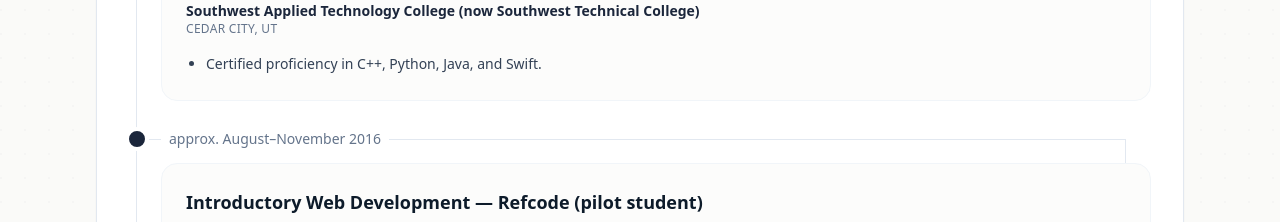
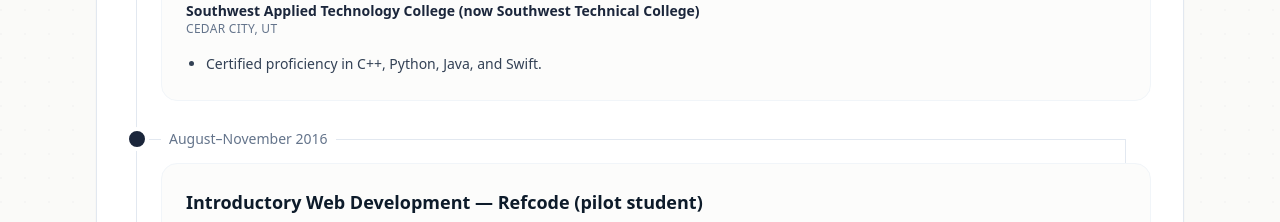
Before and after one commit to austenstrine/austenstrine_portfolio, a Next.js app in the folder apps/web/: page / in a window 1280 px wide. Shown: the part 2460-2682 px from the top of the page. Built offline with nearby package versions, Linux system fonts and the light colour scheme; no server answers.

Commit message:
Drop approx. from Refcode dates on CV and timeline.

```diff
--- a/apps/web/src/data/cv-content.ts
+++ b/apps/web/src/data/cv-content.ts
@@ -60,7 +60,7 @@ export const CV_CERTIFICATES: CvCertificate[] = [
 	{
 		title: 'Introductory Web Development — Refcode (pilot student)',
 		org: 'Refcode',
-		dates: 'approx. August–November 2016',
+		dates: 'August–November 2016',
 		bullets: [
 			'First student of brother Brenton Strine\'s Refcode coding bootcamp (used to test curriculum flow and identify common beginner questions and difficulties).',
 			'Core project: rock-paper-scissors web game (posted to GitHub November 2016).',
--- a/apps/web/src/data/experience.ts
+++ b/apps/web/src/data/experience.ts
@@ -135,7 +135,7 @@ export const professionalExperience: ExperienceRole[] = [
 		category: 'education',
 		title: 'Introductory Web Development — Refcode (pilot student)',
 		organization: 'Refcode',
-		dates: 'approx. August–November 2016',
+		dates: 'August–November 2016',
 		bullets: [
 			'First student of brother Brenton Strine\'s Refcode coding bootcamp (used to test curriculum flow and identify common beginner questions and difficulties).',
 			'Core project: rock-paper-scissors web game (posted to GitHub November 2016).',
```
